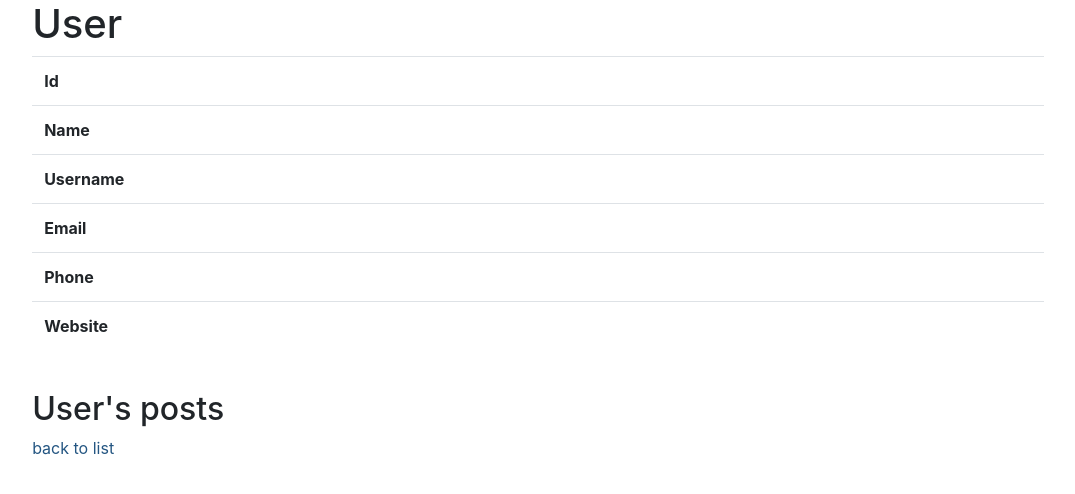
After one commit to jspourre/php-pilot-apps, a Symfony app: template templates/users/show.html.twig in a window 1280 px wide. The commit adds this page. Shown: the top 494 px of the page, without its empty margins (102-1177 px from the left). Run offline with Twig, Linux system fonts and the light colour scheme; the template is opened without the code that fills it, so the values that code supplies are empty; style sheets or scripts are compiled from the project's sources; some libraries are stand-ins or nearby versions.

Commit message:
templating

```diff
--- a/templates/base.html.twig
+++ b/templates/base.html.twig
@@ -1,12 +1,29 @@
 <!DOCTYPE html>
-<html>
+<html lang="en">
     <head>
         <meta charset="UTF-8">
+        <meta name="viewport" content="width=device-width, initial-scale=1, shrink-to-fit=no">
         <title>{% block title %}Welcome!{% endblock %}</title>
-        {% block stylesheets %}{% endblock %}
+        {% block stylesheets %}
+            {# 'app' must match the first argument to addEntry() in webpack.config.js #}
+            {{ encore_entry_link_tags('style') }}
+
+            <!-- Renders a link tag (if your module requires any CSS)
+                 <link rel="stylesheet" href="/build/app.css"> -->
+        {% endblock %}
     </head>
     <body>
-        {% block body %}{% endblock %}
-        {% block javascripts %}{% endblock %}
+    <div class="container-fluid">
+        <div class="col-md-10 col-lg-10 offset-md-1 offset-lg-1">
+            {% block body %}{% endblock %}
+        </div>
+    </div>
+         {% block javascripts %}
+            {{ encore_entry_script_tags('app') }}
+
+            <!-- Renders app.js & a webpack runtime.js file
+                <script src="/build/runtime.js"></script>
+                <script src="/build/app.js"></script> -->
+        {% endblock %}
     </body>
 </html>
--- /dev/null
+++ b/templates/users/_delete_posts.html.twig
@@ -0,0 +1,5 @@
+<form method="post" action="{{ path('user_post_delete', {'id': post.id}) }}" onsubmit="return confirm('Are you sure you want to delete this item?');">
+    <input type="hidden" name="_method" value="DELETE">
+    <input type="hidden" name="_token" value="{{ csrf_token('delete' ~ post.id) }}">
+    <button class="btn btn-danger">Delete</button>
+</form>
--- /dev/null
+++ b/templates/users/show.html.twig
@@ -0,0 +1,46 @@
+{% extends 'base.html.twig' %}
+
+{% block title %}Users{% endblock %}
+
+{% block body %}
+    <h1>User</h1>
+
+    <table class="table">
+        <tbody>
+            <tr>
+                <th>Id</th>
+                <td>{{ user.id }}</td>
+            </tr>
+            <tr>
+                <th>Name</th>
+                <td>{{ user.name }}</td>
+            </tr>
+            <tr>
+                <th>Username</th>
+                <td>{{ user.username }}</td>
+            </tr>
+            <tr>
+                <th>Email</th>
+                <td>{{ user.email }}</td>
+            </tr>
+            <tr>
+                <th>Phone</th>
+                <td>{{ user.phone }}</td>
+            </tr>
+            <tr>
+                <th>Website</th>
+                <td>{{ user.website }}</td>
+            </tr>
+        </tbody>
+    </table>
+    <br>
+    <h2>User's posts</h2>
+    {% for post in user.posts %}
+        <h4>{{ post.title }} #{{ post.id }}</h3>
+        <p>{{ post.body }}<p>
+        {{ include('users/_delete_posts.html.twig') }}
+        <hr>
+    {% endfor %}
+    <a href="{{ path('users_index') }}">back to list</a>
+
+{% endblock %}
```
Also changed, not shown: templates/users/index.html.twig (added, +87 -0 lines).
